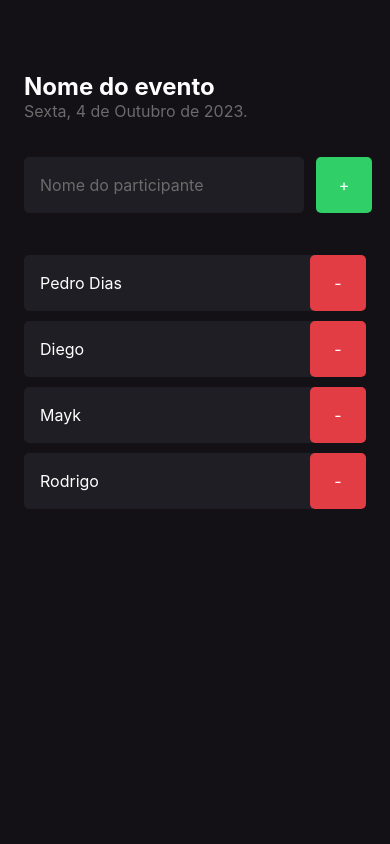
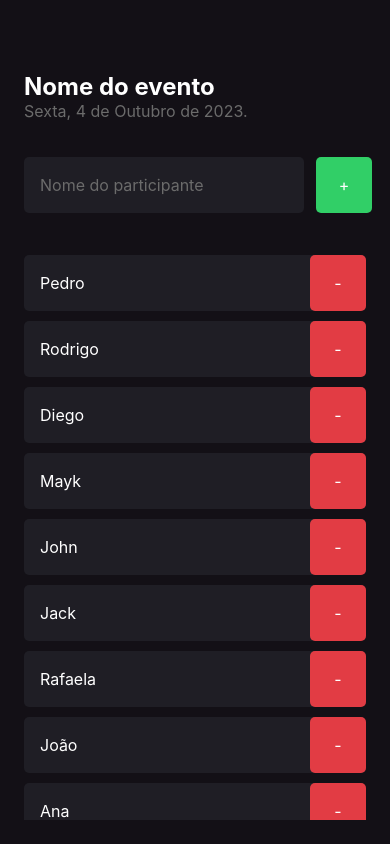
Before and after one commit to diaspd/im-here, a React Native app: screen / in a window 390 px wide. Built offline with nearby package versions, Linux system fonts and the light colour scheme.

Commit message:
added remove function props and scrollview

```diff
--- a/src/components/Participant/index.tsx
+++ b/src/components/Participant/index.tsx
@@ -4,18 +4,15 @@ import { styles } from './styles';
 
 type ParticipantProps = {
   name: string
+  onRemove: () => void
 }
 
-export function Participant({ name }: ParticipantProps){
-  function handleRemoveParticipant() {
-    console.log('particpant removed')
-  }
-
+export function Participant({ name, onRemove }: ParticipantProps){
   return (
     <View style={styles.container}>
       <Text style={styles.name}>{name}</Text>
 
-      <TouchableOpacity style={styles.button} onPress={handleRemoveParticipant}>
+      <TouchableOpacity style={styles.button} onPress={onRemove}>
           <Text style={styles.buttonText}>-</Text>
         </TouchableOpacity>
     </View>
--- a/src/screens/Home/index.tsx
+++ b/src/screens/Home/index.tsx
@@ -1,11 +1,17 @@
-import { Text, TextInput, View, TouchableOpacity  } from 'react-native';
+import { Text, TextInput, View, TouchableOpacity, ScrollView  } from 'react-native';
 
 import { styles } from './styles';
 import { Participant } from '../../components/Participant';
 
 export function Home() {
+  const participants = [ 'Pedro', 'Rodrigo', 'Diego', 'Mayk', 'John', 'Jack', 'Rafaela', 'João', 'Ana']
+
   function handleAddParticipant() {
     console.log('fds')
+  }
+
+  function handleRemoveParticipant(name: string) {
+    console.log('particpant removed' + name)
   }
 
   return (
@@ -30,10 +36,17 @@ export function Home() {
         </TouchableOpacity>
       </View>
 
-      <Participant name="Pedro Dias" />
-      <Participant name="Diego" />
-      <Participant name="Mayk" />
-      <Participant name="Rodrigo" />
+      <ScrollView>
+        {
+          participants.map(participant => (
+            <Participant
+              key={participant}
+              name={participant}
+              onRemove={() => handleRemoveParticipant(participant)}
+            />
+          ))
+        }
+      </ScrollView>
     </View>
   );
 }
```
